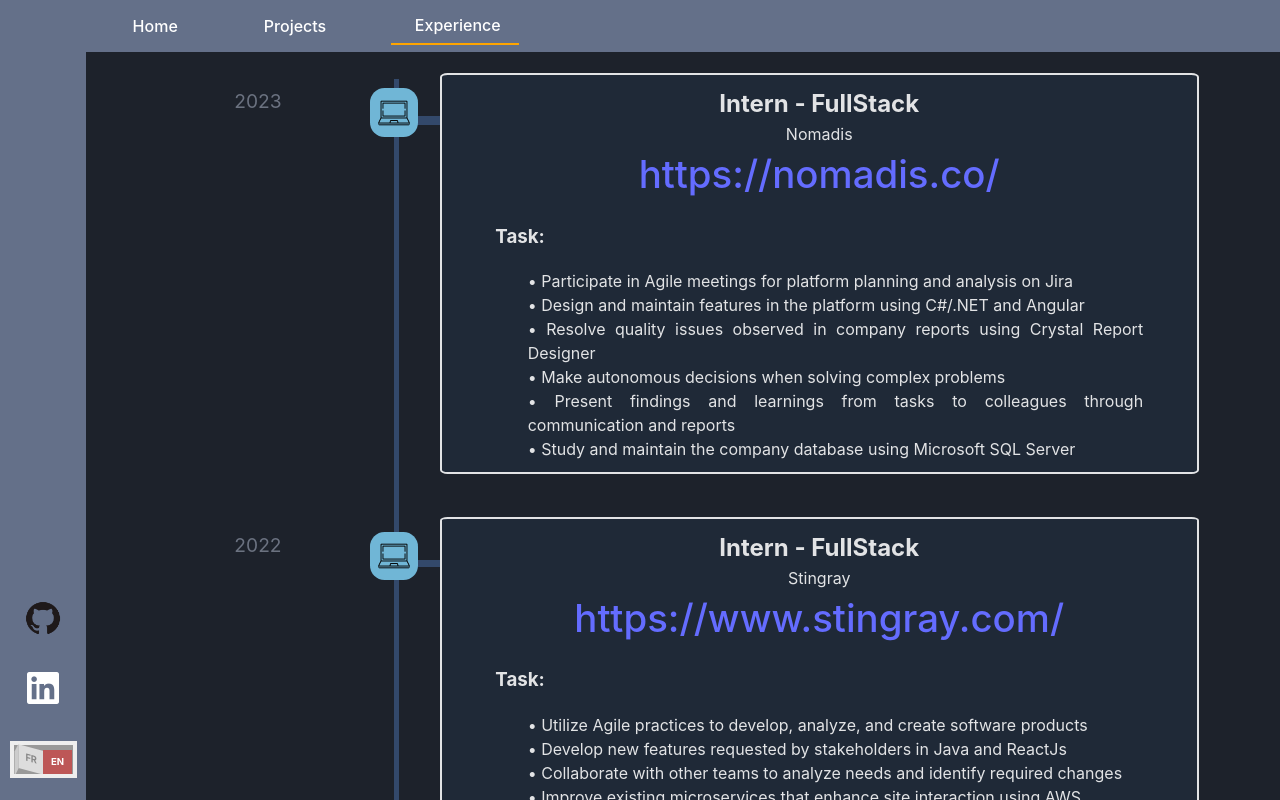
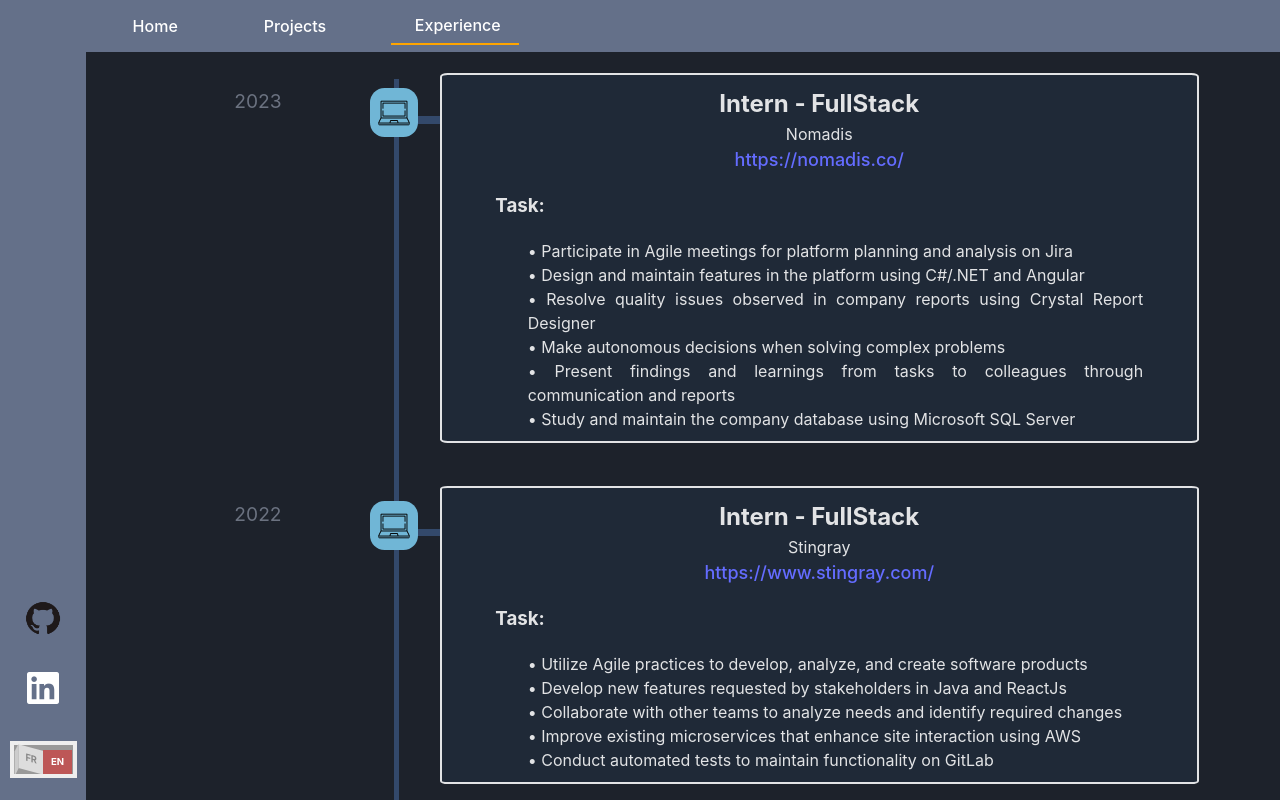
Before and after one commit to jammy312/Porfolio, a React (Vite) app: page /Experience in a window 1280 px wide. Built offline with nearby package versions, Linux system fonts and the light colour scheme.

Commit message:
Update Description.css

```diff
--- a/src/styles/Description.css
+++ b/src/styles/Description.css
@@ -19,7 +19,7 @@
 .Description-comment{
     margin: 0.5% 3%;
     justify-content: left;
-    font-size: 3vw;
+    font-size: large;
 }
 
 .center{
@@ -32,3 +32,9 @@
     border-radius: 15%;
     margin: 0 1%;
 }
+
+@media only screen and (max-width: 600px) {
+    .Description-comment{
+        font-size: 3vw;
+    }
+  }
```
